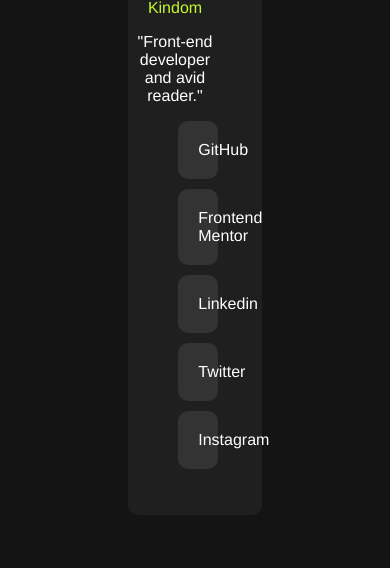
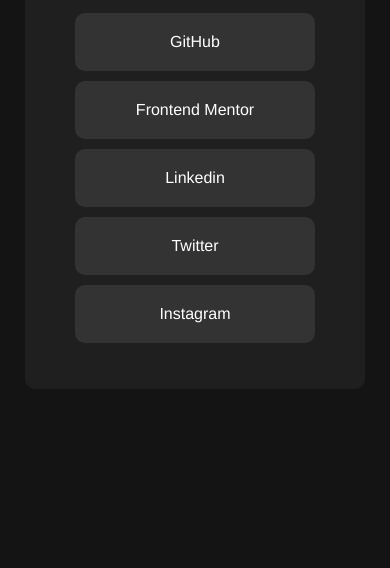
Before and after one commit to ozzy166/first, a plain HTML site: page SLP/index.html in a window 390 px wide. Shown: the part 276-844 px from the top of the page. Drawn offline with Linux system fonts and the light colour scheme.

Commit message:
Add files via upload

```diff
--- a/SLP/style.css
+++ b/SLP/style.css
@@ -1,6 +1,7 @@
 body {
   background-color: hsl(0, 0%, 8%);
   color: white;
+  padding-top: 2.5cm;
 }
 div {
   background-color: hsl(0, 0%, 12%);
@@ -29,3 +30,11 @@
   padding: 20px;
   border-radius: 10px;
 }
+@media screen and (max-width: 500px) {
+  body {
+    padding-top: 0.5cm;
+  }
+  div {
+    width: 80%;
+  }
+}
```
